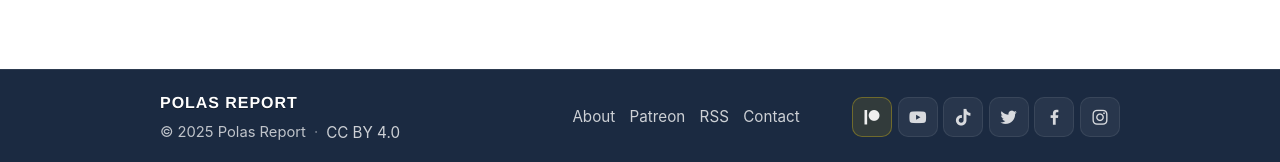
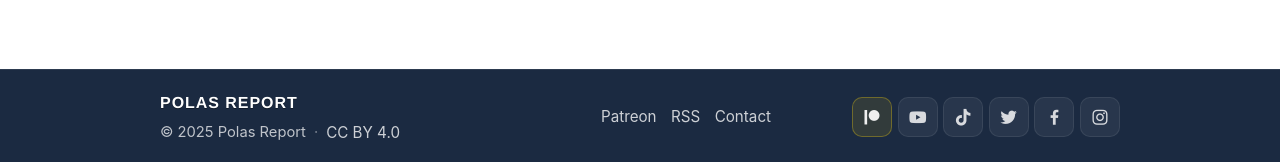
Before and after one commit to thanpolas/polasreport.gr, a Jekyll site: the page built from index.markdown, in a window 1280 px wide and 900 px high, scrolled down 793 px. Shown: the part 735-897 px from the top of the window. Built offline with Jekyll 4.4.1, drawn with Linux system fonts in a browser that asks for light colours.

Commit message:
remove about for now

```diff
--- a/_includes/footer.html
+++ b/_includes/footer.html
@@ -13,7 +13,6 @@
     </div>
 
     <nav class="footer-nav" aria-label="Footer">
-      <a class="footer-link" href="/about/">About</a>
       <a class="footer-link" href="https://patreon.com/polasreport" target="_blank" rel="noopener noreferrer">Patreon</a>
       <a class="footer-link" href="/feed.xml">RSS</a>
       <a class="footer-link" href="mailto:info@polasreport.gr">Contact</a>
```
